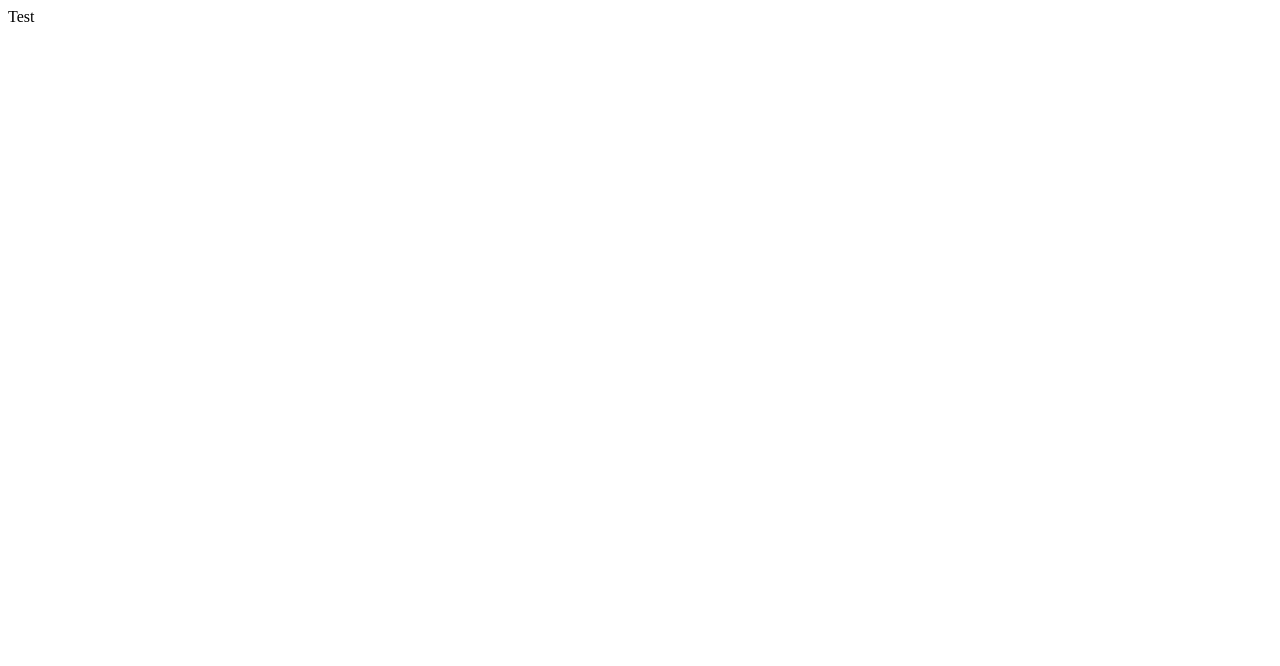
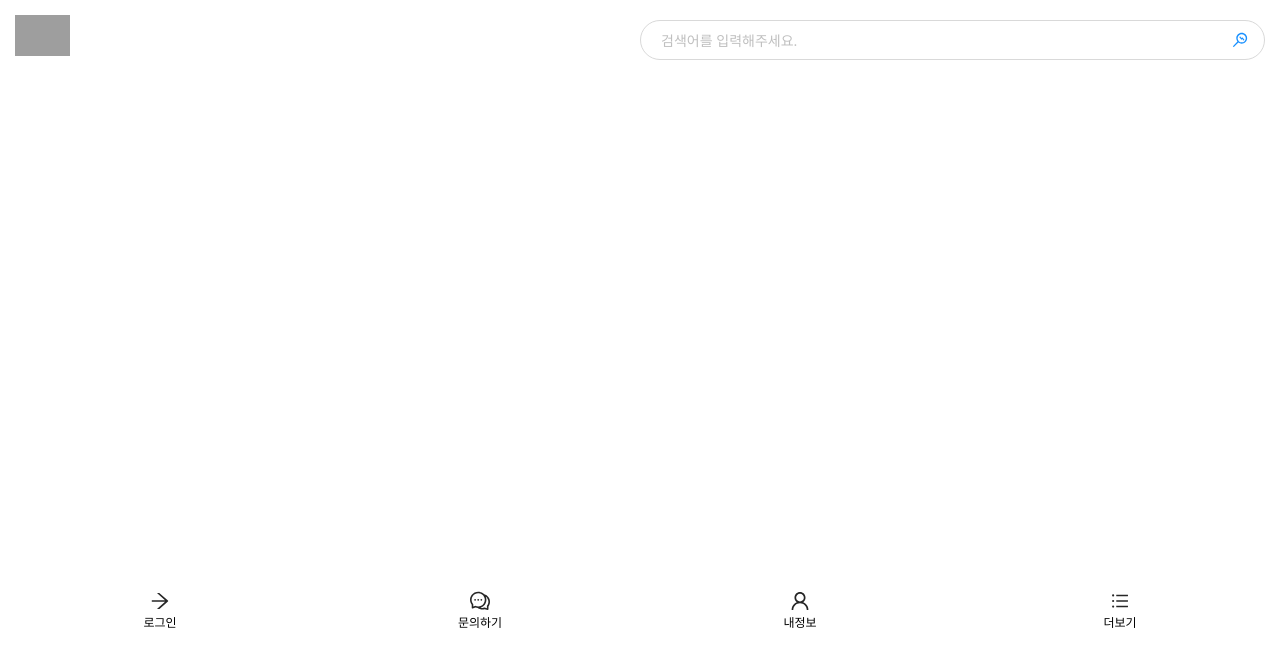
Before and after one commit to catchreview/catchreview_next_v2, a Next.js app: page / in a window 1280 px wide. Shown: the top 666 px of the page. Built offline with nearby package versions, Linux system fonts and the light colour scheme; grey boxes are pictures that could not be loaded.

Commit message:
default layout

```diff
--- /dev/null
+++ b/components/layout/AppLayout.js
@@ -0,0 +1,36 @@
+import React from 'react';
+import PropTypes from 'prop-types';
+import { Row, Col, Input, Image } from 'antd';
+import { LayoutRow, SearchInputWrapper, SearchInput, searchInputSuffix } from './style';
+
+
+
+const AppLayout = ({ children }) => {
+    return (
+        <>
+            <LayoutRow>
+                <Col xs={6} md={12}>
+                    <Image
+                        width={55}
+                        src="https://gw.alipayobjects.com/zos/rmsportal/KDpgvguMpGfqaHPjicRK.svg"
+                    />
+                </Col>
+                <SearchInputWrapper xs={17} md={12}>
+                    <SearchInput
+                        size="large"
+                        suffix={searchInputSuffix}
+                        placeholder='검색어를 입력해주세요.'
+                    />
+                </SearchInputWrapper>
+                <Col xs={1} />
+            </LayoutRow>
+            {children}
+        </>
+    )
+};
+
+AppLayout.propTypes = {
+    children: PropTypes.node.isRequired,
+}
+
+export default AppLayout;
--- /dev/null
+++ b/components/layout/style.js
@@ -0,0 +1,40 @@
+import React from 'react';
+import { Row, Col, Input, Image } from 'antd';
+import styled from 'styled-components';
+import { MonitorOutlined } from '@ant-design/icons';
+
+export const LayoutRow = styled(Row)`
+    padding : 15px;
+`;
+
+export const SearchInputWrapper = styled(Col)`
+    vertical-align : middle;
+    padding-top : 5px;
+`;
+
+export const SearchInput = styled(Input)`
+    border-radius : 20px;
+    padding-left : 20px;
+`;
+
+export const searchInputSuffix = (
+    <MonitorOutlined
+      style={{
+        fontSize: 16,
+        color: '#1890ff',
+        paddingRight : '5px'
+      }}
+    />
+);
+
+export const DetailHeader = styled(Col)`
+      text-align : center;
+      padding : 10px;
+      font-weight : bold;
+      font-size : 18px;
+`;
+
+export const HeaderRight = styled(Col)`
+      text-align : right;
+      padding : 15px;
+`;
--- /dev/null
+++ b/components/map/index.js
@@ -0,0 +1,21 @@
+import React from 'react';
+
+import { Row, Col, Divider, Card } from 'antd';
+import { MapWrapper } from './style';
+
+const MapSection = ({}) => {
+
+    return (
+        <>
+        <MapWrapper>
+            <Row>
+                <Col xs={24}>
+                </Col>
+            </Row>
+        </MapWrapper>
+        </>
+    )
+
+};
+
+export default MapSection;
--- /dev/null
+++ b/components/map/style.js
@@ -0,0 +1,5 @@
+import styled from 'styled-components';
+
+export const MapWrapper = styled.div`
+    height : 500px;
+`;
--- /dev/null
+++ b/components/nav/BottomNavBar.js
@@ -0,0 +1,66 @@
+import React from 'react';
+
+import Link from 'next/link';
+import { Affix, Col } from 'antd';
+import { ArrowRightOutlined, BarsOutlined, CommentOutlined, RedditOutlined, UserOutlined } from '@ant-design/icons';
+
+import { BottomBarWrapper, BottomNavWrapper, colorBlack, iconFontSize } from './style';
+import { useSelector } from "react-redux";
+
+const BottomNavBar = ({}) => {
+
+    const isAuthorized = false;
+
+    return (
+        <Affix offsetBottom={0} style={{width: '100%'}}>
+            <BottomBarWrapper>
+                <Col xs={6}>
+                    {isAuthorized
+                        ?
+                        <BottomNavWrapper>
+                            <div>
+                                <RedditOutlined style={iconFontSize} />
+                            </div>
+                            <Link href="/login"><a style={colorBlack}>내 켐페인</a></Link>
+                        </BottomNavWrapper>
+                        :
+                        <BottomNavWrapper>
+                            <div>
+                                <ArrowRightOutlined style={iconFontSize} />
+                            </div>
+                            <Link href="/login"><a style={colorBlack}>로그인</a></Link>
+                        </BottomNavWrapper>
+                    }
+                </Col>
+                <Col xs={6}>
+                    <BottomNavWrapper>
+                        <div>
+                            <CommentOutlined style={iconFontSize} />
+                        </div>
+                        <Link href="/profile"><a style={colorBlack}>문의하기</a></Link>
+                    </BottomNavWrapper>
+                </Col>
+                <Col xs={6}>
+                    <BottomNavWrapper>
+                        <div>
+                            <UserOutlined style={iconFontSize} />
+                        </div>
+                        <Link href="/profile"><a style={colorBlack}>내정보</a></Link>
+                    </BottomNavWrapper>
+                </Col>
+                <Col xs={6}>
+                    <BottomNavWrapper>
+                        <div>
+                            <BarsOutlined style={iconFontSize} />
+                        </div>
+                        <Link href="/blog">
+                            <a style={colorBlack}>더보기</a>
+                        </Link>
+                    </BottomNavWrapper>
+                </Col>
+            </BottomBarWrapper>
+        </Affix >
+    )
+}
+
+export default BottomNavBar;
--- /dev/null
+++ b/components/nav/style.js
@@ -0,0 +1,26 @@
+import React from 'react';
+import {Row, Col, Input, Image, Button, Affix} from 'antd';
+import styled from 'styled-components';
+import { MonitorOutlined } from '@ant-design/icons';
+
+export const BottomBarWrapper = styled(Row)`
+    width : 100%;
+    height : 70px;
+    background-color : white;
+`;
+
+export const BottomNavWrapper = styled(Col)`
+    flex-direction : column;
+    vertial-align : middle;
+    text-align : center;
+    padding : 15px;
+    font-size : 12px;
+`;
+
+export const colorBlack = {
+    color: 'black'
+};
+
+export const iconFontSize = {
+    fontSize: '20px'
+};
--- /dev/null
+++ b/components/style/GlobalStyle.js
@@ -0,0 +1,31 @@
+import React from "react"
+
+const GlobalStyle = props => {
+    return (
+      <div className="page-layout">
+        {props.children}
+        <style jsx global>
+          {`
+            * {
+              margin: 0;
+              padding: 0;
+              border: 0;
+              font-size: 100%;
+              font: inherit;
+              vertical-align: baseline;
+              box-sizing: border-box;
+            }
+
+            ::placeholder {
+              color: black;
+              font-size: 14px;
+              font-weight: 400;
+              opacity: 1;
+            }
+          `}
+        </style>
+      </div>
+    )
+  }
+
+  export default GlobalStyle;
--- a/package.json
+++ b/package.json
@@ -22,9 +22,13 @@
     "@zeit/next-css": "^1.0.1",
     "antd": "^4.18.7",
     "next": "^12.1.0",
+    "next-redux-wrapper": "^7.0.5",
     "prop-types": "^15.8.1",
     "react": "^17.0.2",
     "react-dom": "^17.0.2",
+    "react-redux": "^7.2.6",
+    "redux": "^4.1.2",
+    "redux-devtools-extension": "^2.13.9",
     "styled-components": "^5.3.3"
   },
   "devDependencies": {
--- /dev/null
+++ b/pages/_app.js
@@ -0,0 +1,22 @@
+import React from 'react';
+import Head from 'next/head';
+import 'antd/dist/antd.css';
+import propTypes from 'prop-types';
+import GlobalStyle from '../components/style/GlobalStyle';
+
+const App = ({ Component }) => {
+    return (
+        <>
+            <Head>
+                <meta charSet='utf-8' />
+                <title>Catch Review</title>
+            </Head>
+            <GlobalStyle>
+                <Component />
+            </GlobalStyle>
+        </>
+    )
+}
+
+
+export default App;
--- /dev/null
+++ b/pages/_document.js
@@ -0,0 +1,37 @@
+import Document from 'next/document';
+import { ServerStyleSheet } from 'styled-components';
+
+
+export default class MyDocument extends Document {
+    static async getInitialProps(ctx) {
+        const sheet = new ServerStyleSheet();
+        const originalRenderPage = ctx.renderPage;
+
+        try {
+            // sheet 를 사용해 정의된 모든 스타일을 수집
+            ctx.renderPage = () =>
+                originalRenderPage({
+                enhanceApp: App => (props) =>
+                sheet.collectStyles(<App {...props} />),
+            });
+
+            // Documents 의 initial props
+            const initialProps = await Document.getInitialProps(ctx);
+
+            // props 와 styles 를 반환
+            return {
+                ...initialProps,
+                styles: (
+                    <>
+                        {initialProps.styles}
+                        {sheet.getStyleElement()}
+                    </>
+                ),
+            };
+        } finally {
+            sheet.seal();
+        }
+    }
+
+
+}
--- a/pages/index.js
+++ b/pages/index.js
@@ -1,9 +1,18 @@
 import React from 'react';
+import AppLayout from '../components/layout/AppLayout';
+
+
+import MapComponent from '../components/map';
+import BottomNavBar from '../components/nav/BottomNavBar';
+
 
 const Home = () => {
     return (
         <>
-            Test
+            <AppLayout>
+                <MapComponent />
+                <BottomNavBar />
+            </AppLayout>
         </>
     )
 }
```
Also changed, not shown: components/layout/MapLayout.js (added, +12 -0 lines), 2 other files (tests, documents, lock files or other folders).
